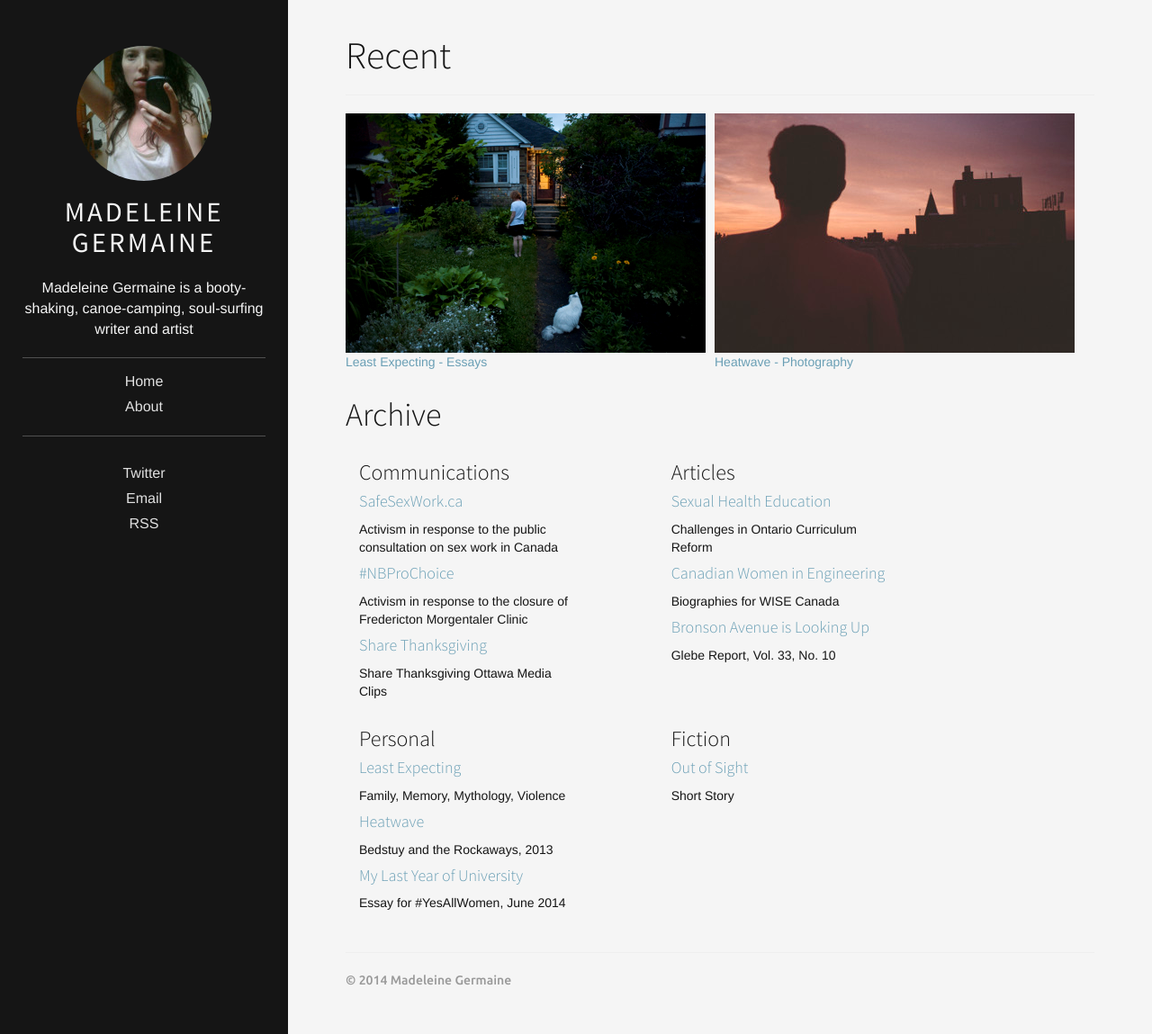
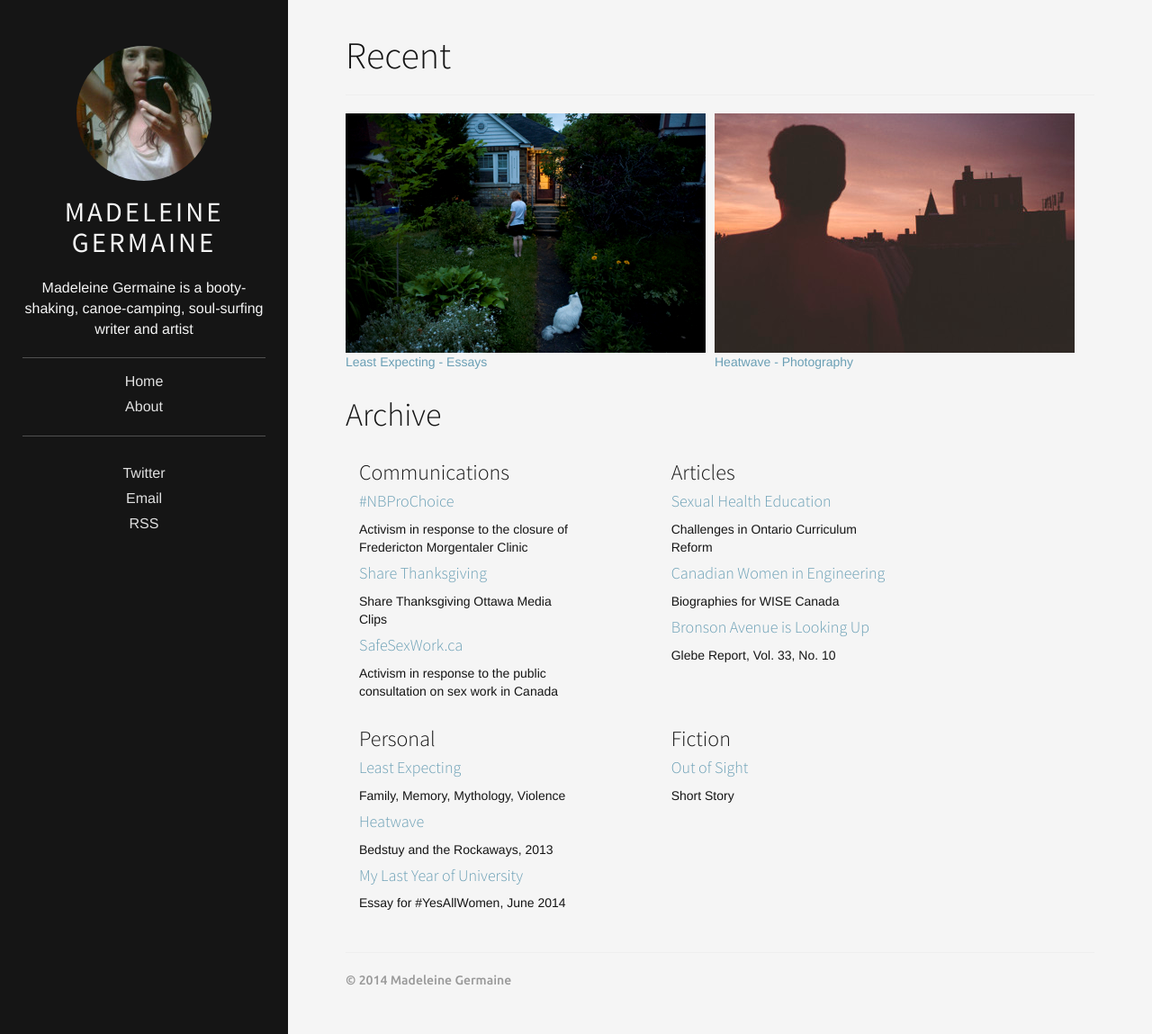
Before and after one commit to madeleinegermaine/madeleinegermaine, a Jekyll site: the page built from index.html, in a window 1280 px wide and 1149 px high. Shown: the whole window at 90% size. Built offline with Jekyll 4.4.1, drawn with Linux system fonts in a browser that asks for light colours; the list of posts is cut into pages by our own code.

Commit message:
Updated index.html

```diff
--- a/index.html
+++ b/index.html
@@ -32,17 +32,17 @@ published: true
     <h3>Communications</h3>
     <ul>
       <li>
-      	<h4><a href="http://safesexwork.ca">SafeSexWork.ca</a></h4>
-      	<p>Activism in response to the public consultation on sex
-      work in Canada</p>
-      </li>
-      <li>
       	<h4><a href="http://nbprochoice.tumblr.com/post/87023959650/the-twitter-campaign-link-hoped-to-publicly">#NBProChoice</a></h4>
       	<p>Activism in response to the closure of Fredericton Morgentaler Clinic</p>
       </li>
       <li>
       	<h4><a href="https://madeleinegermaine.github.io/activism/commission/2013/10/07/share-thanksgiving.html">Share Thanksgiving</a></h4>
       	<p>Share Thanksgiving Ottawa Media Clips</p>
+      </li>
+      <li>
+      	<h4><a href="http://safesexwork.ca">SafeSexWork.ca</a></h4>
+      	<p>Activism in response to the public consultation on sex
+      work in Canada</p>
       </li>
     </ul>
   </div>
```
